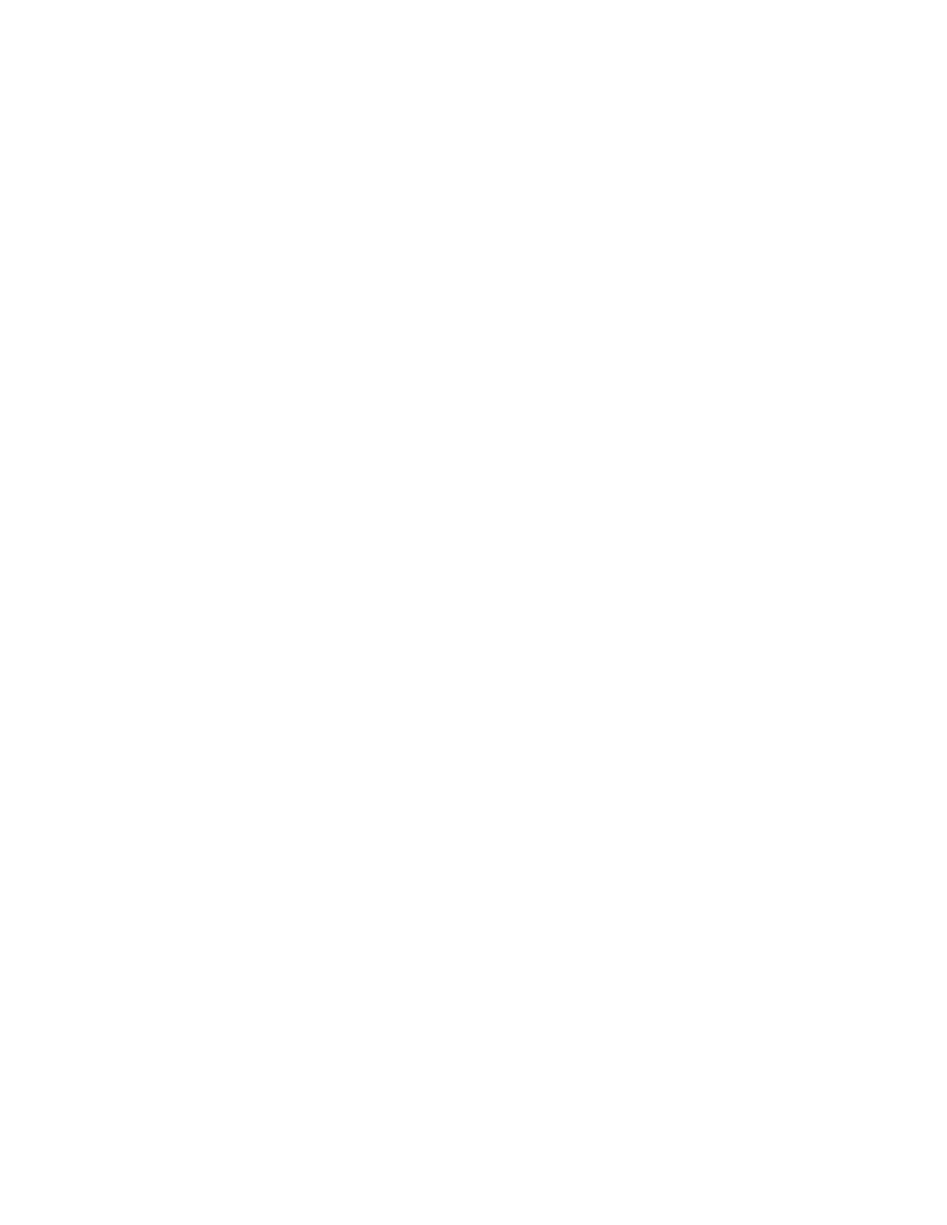
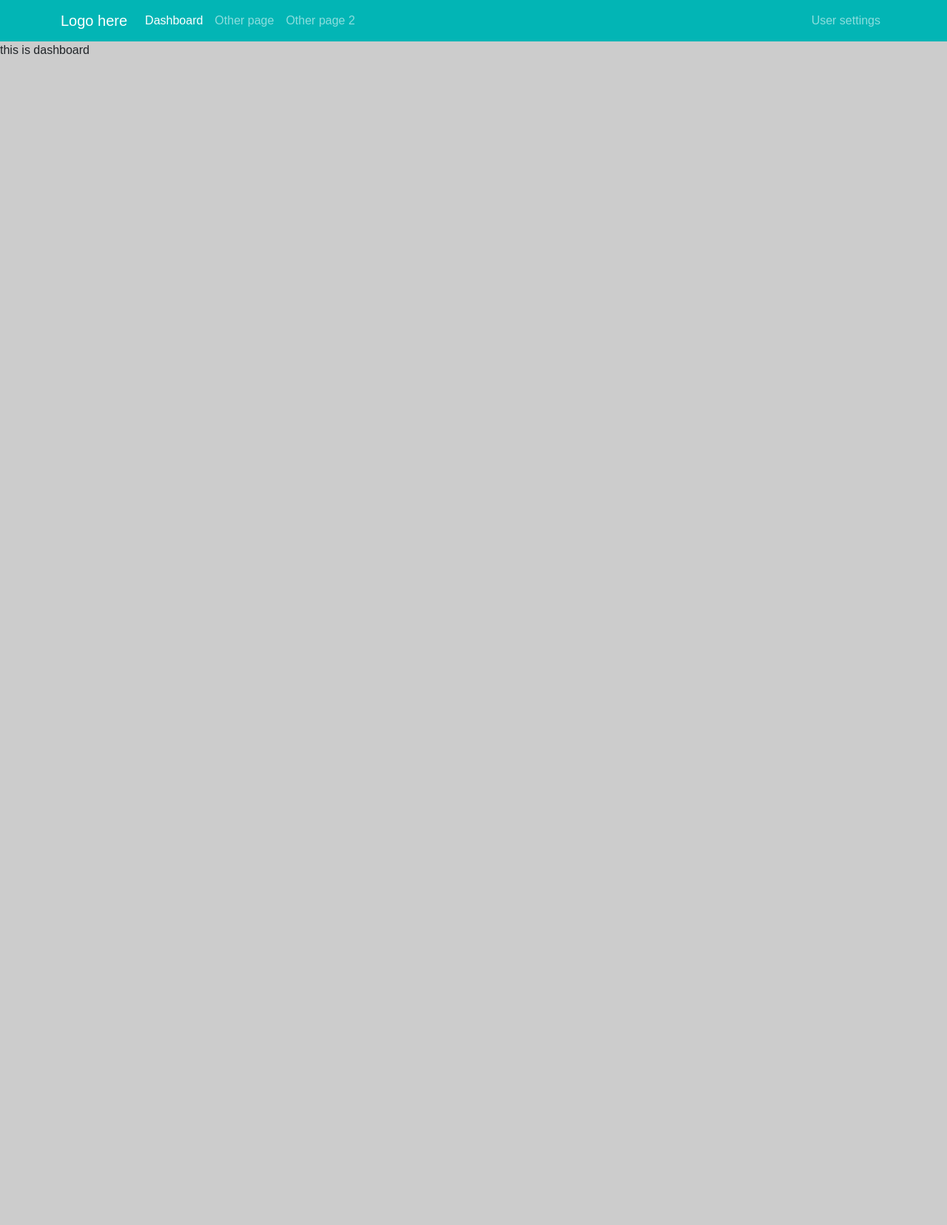
Before and after one commit to DaNthEB0T/grow, a Django app: page /dashboard/ in a window 1280 px wide. Before the commit the page is empty. Shown: the whole page at 74% size. Before the commit the page ends 800 px from the top, so only its background shows below. Run offline with Django 3.2, Linux system fonts and the light colour scheme; a user stored in the database is signed in; some libraries are stand-ins or nearby versions.

Commit message:
Add navbar

```diff
--- a/grow/core/static/core/css/app.css
+++ b/grow/core/static/core/css/app.css
@@ -126,6 +126,15 @@ body {
 }
 
 /**
+ * Navbar
+ */
+.navbar {
+    position: sticky;
+    top: 0;
+    background-color: #02b5b5 !important;
+}
+
+/**
  * Popups and modal windows
  */
 .popup {
--- a/grow/core/static/core/css/dashboard.css
+++ b/grow/core/static/core/css/dashboard.css
@@ -0,0 +1,5 @@
+.content {
+    height: 200vh;
+    width: 100%;
+    background-color: #ccc;
+}
--- /dev/null
+++ b/grow/core/templates/components/navbar.html
@@ -0,0 +1,29 @@
+<nav class="navbar navbar-expand-lg navbar-dark bg-primary">
+    <div class="container">
+        <a class="navbar-brand" href="{% url "core:dashboard" %}">Logo here</a>
+        <button class="navbar-toggler" type="button" data-bs-toggle="collapse" data-bs-target="#navbarColor01" aria-controls="navbarColor01" aria-expanded="false" aria-label="Toggle navigation">
+          <span class="navbar-toggler-icon"></span>
+        </button>
+
+        <div class="collapse navbar-collapse" id="navbarColor01">
+            <ul class="navbar-nav me-auto">
+                <li class="nav-item">
+                    <a class="nav-link active" href="{% url "core:dashboard" %}">Dashboard
+                        <span class="visually-hidden">(current)</span>
+                    </a>
+                </li>
+                <li class="nav-item">
+                    <a class="nav-link" href="{% url "core:dashboard" %}">Other page</a>
+                </li>
+                <li class="nav-item">
+                    <a class="nav-link" href="{% url "core:dashboard" %}">Other page 2</a>
+                </li>
+            </ul>
+            <ul class="navbar-nav">
+                <li class="nav-item">
+                    <a class="nav-link" href="user/settings">User settings</a>
+                </li>
+            </ul>
+        </div>
+    </div>
+</nav>
--- a/grow/core/templates/core/base.html
+++ b/grow/core/templates/core/base.html
@@ -6,7 +6,7 @@
     <meta name="viewport" content="width=device-width, initial-scale=1, shrink-to-fit=no">
 
     <!-- Bootstrap CSS -->
-    <link rel="stylesheet" href="https://stackpath.bootstrapcdn.com/bootstrap/4.3.1/css/bootstrap.min.css" integrity="sha384-ggOyR0iXCbMQv3Xipma34MD+dH/1fQ784/j6cY/iJTQUOhcWr7x9JvoRxT2MZw1T" crossorigin="anonymous">
+  <link href="https://cdn.jsdelivr.net/npm/bootstrap@5.1.3/dist/css/bootstrap.min.css" rel="stylesheet">
 
 
     <!-- CSS + JS -->
@@ -40,6 +40,6 @@
     <!-- jQuery first, then Popper.js, then Bootstrap JS -->
     <script src="https://code.jquery.com/jquery-3.3.1.slim.min.js" integrity="sha384-q8i/X+965DzO0rT7abK41JStQIAqVgRVzpbzo5smXKp4YfRvH+8abtTE1Pi6jizo" crossorigin="anonymous"></script>
     <script src="https://cdnjs.cloudflare.com/ajax/libs/popper.js/1.14.7/umd/popper.min.js" integrity="sha384-UO2eT0CpHqdSJQ6hJty5KVphtPhzWj9WO1clHTMGa3JDZwrnQq4sF86dIHNDz0W1" crossorigin="anonymous"></script>
-    <script src="https://stackpath.bootstrapcdn.com/bootstrap/4.3.1/js/bootstrap.min.js" integrity="sha384-JjSmVgyd0p3pXB1rRibZUAYoIIy6OrQ6VrjIEaFf/nJGzIxFDsf4x0xIM+B07jRM" crossorigin="anonymous"></script>
+    <script src="https://cdn.jsdelivr.net/npm/bootstrap@5.1.3/dist/js/bootstrap.bundle.min.js"></script>
   </body>
 </html>
--- a/grow/core/templates/core/index.html
+++ b/grow/core/templates/core/index.html
@@ -7,25 +7,25 @@
 
 {% block body %}
 
-    <p>
     {% if not user.is_validated %} <!-- bruh please do this in other file-->
+        <p>
             User needs verification!
+        </p>
         Hello {{user.username}}!
         <p><a class="btn btn-danger" href="/logout/">Logout</a></p>
     {% else %}
 
 
-        <div class="dsahboard-container">
-            <div class="sidebar">
+        <div class="dashboard-container">
 
-            </div>
-            <div clas="content">
+        {% include 'components/navbar.html' %}
 
+            <div class="content">
+                this is dashboard
             </div>
         </div>
 
 
     {% endif %}
-    </p>
 
 {% endblock body %}
```
